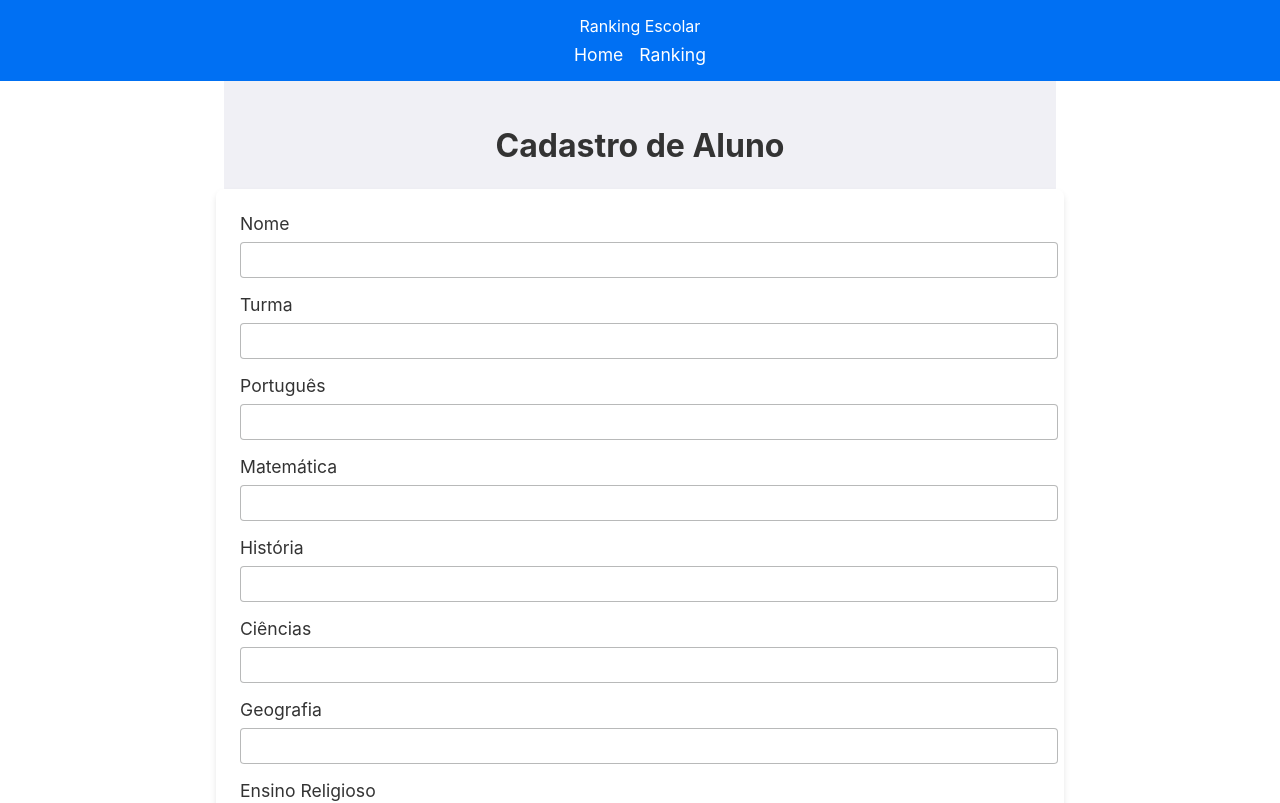
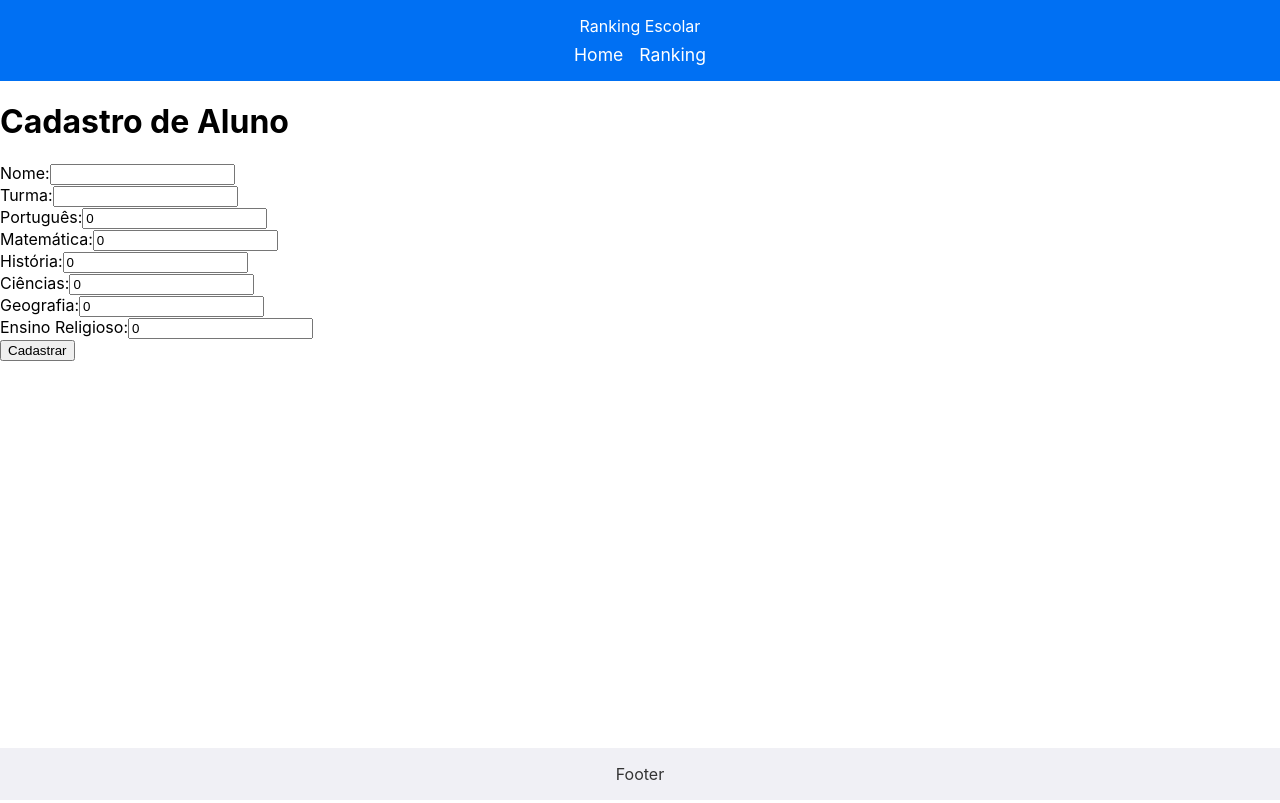
Before and after one commit to 3236Falcao/ranking2, a React (Create React App) app: page /cadastro in a window 1280 px wide. Shown: the top 803 px of the page. Built offline with nearby package versions, Linux system fonts and the light colour scheme.

Commit message:
Atualiza Cadastro.tsx com effortPoints

```diff
--- a/src/pages/Cadastro.tsx
+++ b/src/pages/Cadastro.tsx
@@ -1,248 +1,112 @@
-// src/pages/Cadastro.tsx
-import { useState } from 'react';
-import styled from 'styled-components';
-import { useNavigate } from 'react-router-dom';
-
-interface Grade {
-  portugues: number;
-  matematica: number;
-  historia: number;
-  ciencias: number;
-  geografia: number;
-  ensinoReligioso: number;
-}
-
-interface Student {
-  id: number;
-  name: string;
-  class: string;
-  grades: Grade;
-}
+import React, { useState } from 'react';
+import { Student } from '../types';
 
 interface CadastroProps {
   addStudent: (student: Student) => void;
-  students: Student[]; // Adicionado à interface
+  students: Student[];
 }
 
-const CadastroContainer = styled.div`
-  padding: ${({ theme }) => theme.spacing.large} ${({ theme }) => theme.spacing.medium};
-  max-width: 800px;
-  margin: 0 auto;
-  background-color: ${({ theme }) => theme.colors.background};
-  display: flex;
-  flex-direction: column;
-  align-items: center;
-`;
-
-const Form = styled.form`
-  background: ${({ theme }) => theme.colors.white};
-  padding: ${({ theme }) => theme.spacing.large};
-  border-radius: 8px;
-  box-shadow: 0 4px 6px rgba(0, 0, 0, 0.1);
-  width: 100%;
-`;
-
-const Title = styled.h1`
-  color: ${({ theme }) => theme.colors.text};
-  font-size: 2rem;
-  margin-bottom: ${({ theme }) => theme.spacing.large};
-  text-align: center;
-`;
-
-const InputGroup = styled.div`
-  margin-bottom: ${({ theme }) => theme.spacing.medium};
-`;
-
-const Label = styled.label`
-  display: block;
-  color: ${({ theme }) => theme.colors.text};
-  font-size: 1.1rem;
-  margin-bottom: ${({ theme }) => theme.spacing.small};
-`;
-
-const Input = styled.input`
-  width: 100%;
-  padding: ${({ theme }) => theme.spacing.small};
-  border: 1px solid ${({ theme }) => theme.colors.secondary}50;
-  border-radius: 4px;
-  font-size: 1rem;
-  color: ${({ theme }) => theme.colors.text};
-`;
-
-const SaveButton = styled.button`
-  background-color: ${({ theme }) => theme.colors.primary};
-  color: ${({ theme }) => theme.colors.white};
-  padding: ${({ theme }) => theme.spacing.medium};
-  border: none;
-  border-radius: 8px;
-  font-size: 1.2rem;
-  cursor: pointer;
-  width: 100%;
-  margin-top: ${({ theme }) => theme.spacing.large};
-  &:hover {
-    background-color: ${({ theme }) => theme.colors.primary}cc;
-  }
-`;
-
-const ErrorMessage = styled.p`
-  color: red;
-  font-size: 1rem;
-  text-align: center;
-  margin-top: ${({ theme }) => theme.spacing.medium};
-`;
-
 const Cadastro: React.FC<CadastroProps> = ({ addStudent, students }) => {
-  const navigate = useNavigate();
-  const [formData, setFormData] = useState({
-    name: '',
-    class: '',
-    portugues: '',
-    matematica: '',
-    historia: '',
-    ciencias: '',
-    geografia: '',
-    ensinoReligioso: '',
+  const [name, setName] = useState('');
+  const [className, setClassName] = useState('');
+  const [grades, setGrades] = useState({
+    portugues: 0,
+    matematica: 0,
+    historia: 0,
+    ciencias: 0,
+    geografia: 0,
+    ensinoReligioso: 0,
   });
-  const [error, setError] = useState<string | null>(null);
-
-  const handleChange = (e: React.ChangeEvent<HTMLInputElement>) => {
-    const { name, value } = e.target;
-    setFormData(prev => ({ ...prev, [name]: value }));
-    setError(null);
-  };
 
   const handleSubmit = (e: React.FormEvent) => {
     e.preventDefault();
-    const fullName = formData.name.trim();
-
-    if (students.some(student => student.name.toLowerCase() === fullName.toLowerCase())) {
-      setError('Aluno já cadastrado. Use o botão "Editar Cadastro" na página inicial.');
-      return;
-    }
-
     const newStudent: Student = {
-      id: Date.now(),
-      name: fullName,
-      class: formData.class,
-      grades: {
-        portugues: parseFloat(formData.portugues) || 0,
-        matematica: parseFloat(formData.matematica) || 0,
-        historia: parseFloat(formData.historia) || 0,
-        ciencias: parseFloat(formData.ciencias) || 0,
-        geografia: parseFloat(formData.geografia) || 0,
-        ensinoReligioso: parseFloat(formData.ensinoReligioso) || 0,
-      },
+      id: students.length + 1,
+      name,
+      class: className,
+      grades,
+      effortPoints: 0,
     };
     addStudent(newStudent);
-    navigate('/ranking');
+    setName('');
+    setClassName('');
+    setGrades({
+      portugues: 0,
+      matematica: 0,
+      historia: 0,
+      ciencias: 0,
+      geografia: 0,
+      ensinoReligioso: 0,
+    });
   };
 
   return (
-    <CadastroContainer>
-      <Title>Cadastro de Aluno</Title>
-      <Form onSubmit={handleSubmit}>
-        <InputGroup>
-          <Label>Nome</Label>
-          <Input
-            type="text"
-            name="name"
-            value={formData.name}
-            onChange={handleChange}
+    <form onSubmit={handleSubmit}>
+      <h1>Cadastro de Aluno</h1>
+      <div>
+        <label>Nome:</label>
+        <input type="text" value={name} onChange={e => setName(e.target.value)} required />
+      </div>
+      <div>
+        <label>Turma:</label>
+        <input type="text" value={className} onChange={e => setClassName(e.target.value)} required />
+      </div>
+      <div>
+        <label>Português:</label>
+        <input
+          type="number"
+          value={grades.portugues}
+          onChange={e => setGrades({ ...grades, portugues: Number(e.target.value) })}
           required
         />
-        </InputGroup>
-        <InputGroup>
-          <Label>Turma</Label>
-          <Input
-            type="text"
-            name="class"
-            value={formData.class}
-            onChange={handleChange}
+      </div>
+      <div>
+        <label>Matemática:</label>
+        <input
+          type="number"
+          value={grades.matematica}
+          onChange={e => setGrades({ ...grades, matematica: Number(e.target.value) })}
           required
         />
-        </InputGroup>
-        <InputGroup>
-          <Label>Português</Label>
-          <Input
+      </div>
+      <div>
+        <label>História:</label>
+        <input
           type="number"
-            name="portugues"
-            value={formData.portugues}
-            onChange={handleChange}
-            min="0"
-            max="10"
-            step="0.1"
+          value={grades.historia}
+          onChange={e => setGrades({ ...grades, historia: Number(e.target.value) })}
           required
         />
-        </InputGroup>
-        <InputGroup>
-          <Label>Matemática</Label>
-          <Input
+      </div>
+      <div>
+        <label>Ciências:</label>
+        <input
           type="number"
-            name="matematica"
-            value={formData.matematica}
-            onChange={handleChange}
-            min="0"
-            max="10"
-            step="0.1"
+          value={grades.ciencias}
+          onChange={e => setGrades({ ...grades, ciencias: Number(e.target.value) })}
           required
         />
-        </InputGroup>
-        <InputGroup>
-          <Label>História</Label>
-          <Input
+      </div>
+      <div>
+        <label>Geografia:</label>
+        <input
           type="number"
-            name="historia"
-            value={formData.historia}
-            onChange={handleChange}
-            min="0"
-            max="10"
-            step="0.1"
+          value={grades.geografia}
+          onChange={e => setGrades({ ...grades, geografia: Number(e.target.value) })}
           required
         />
-        </InputGroup>
-        <InputGroup>
-          <Label>Ciências</Label>
-          <Input
+      </div>
+      <div>
+        <label>Ensino Religioso:</label>
+        <input
           type="number"
-            name="ciencias"
-            value={formData.ciencias}
-            onChange={handleChange}
-            min="0"
-            max="10"
-            step="0.1"
+          value={grades.ensinoReligioso}
+          onChange={e => setGrades({ ...grades, ensinoReligioso: Number(e.target.value) })}
           required
         />
-        </InputGroup>
-        <InputGroup>
-          <Label>Geografia</Label>
-          <Input
-            type="number"
-            name="geografia"
-            value={formData.geografia}
-            onChange={handleChange}
-            min="0"
-            max="10"
-            step="0.1"
-            required
-          />
-        </InputGroup>
-        <InputGroup>
-          <Label>Ensino Religioso</Label>
-          <Input
-            type="number"
-            name="ensinoReligioso"
-            value={formData.ensinoReligioso}
-            onChange={handleChange}
-            min="0"
-            max="10"
-            step="0.1"
-            required
-          />
-        </InputGroup>
-        {error && <ErrorMessage>{error}</ErrorMessage>}
-        <SaveButton type="submit">Salvar</SaveButton>
-      </Form>
-    </CadastroContainer>
+      </div>
+      <button type="submit">Cadastrar</button>
+    </form>
   );
 };
 
```
Lines whose indentation alone changed are shown as unchanged.
